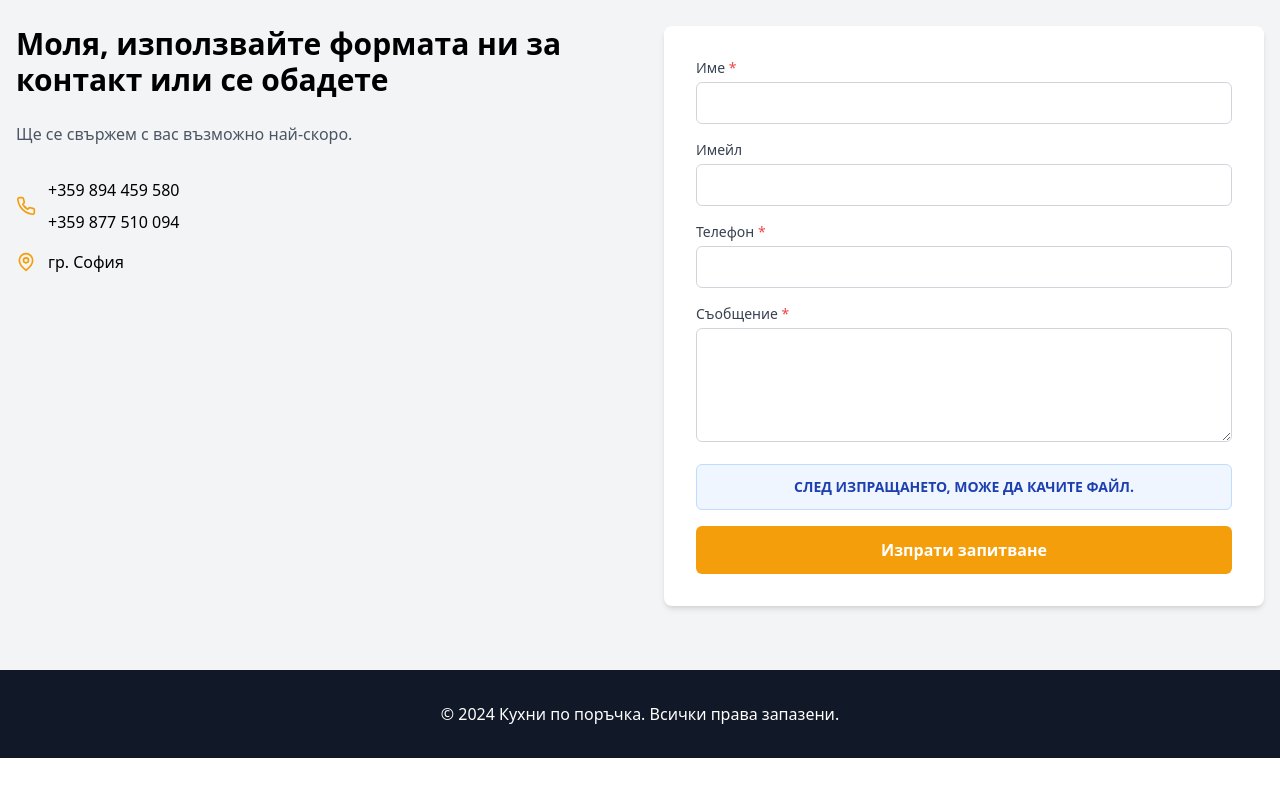
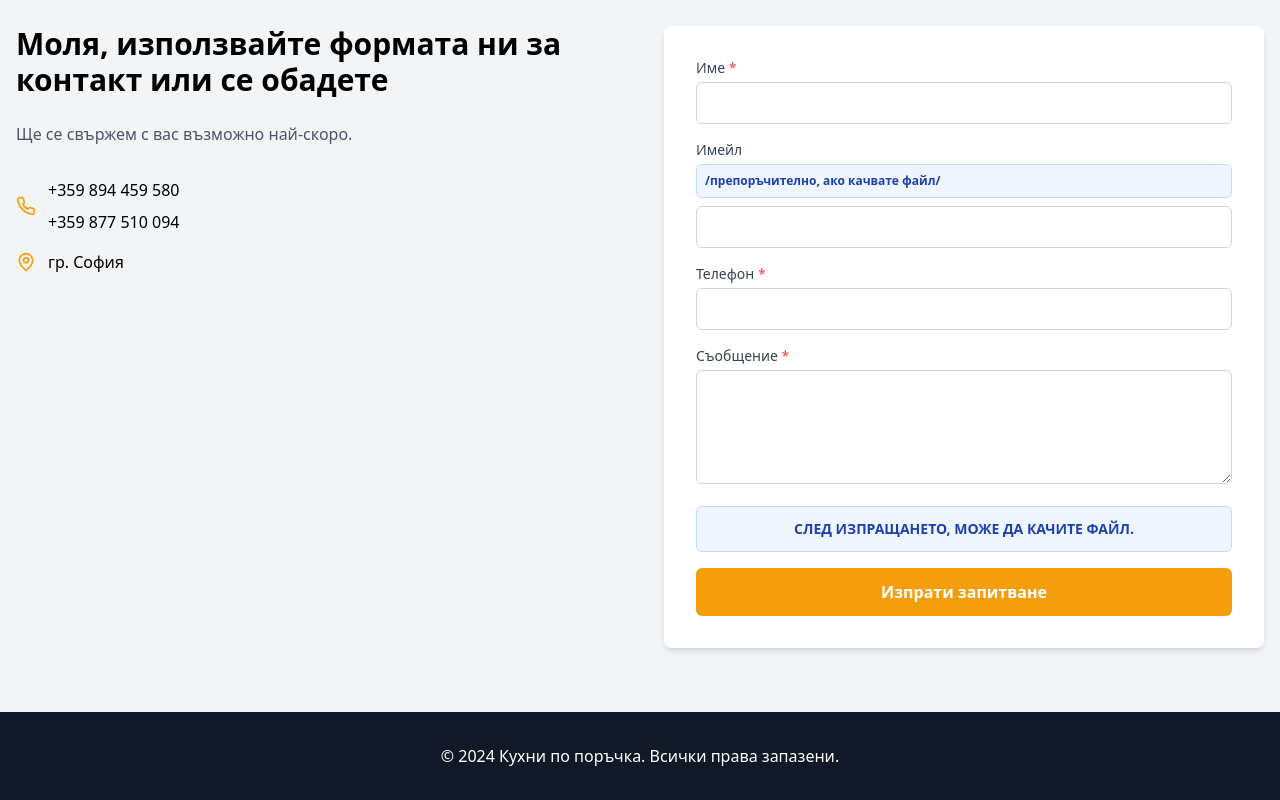
Before and after one commit to rozenro/kuhnite, a React (Vite) app: page / in a window 1280 px wide. Shown: the part 1018-1818 px from the top of the page. Before the commit the page ends 1776 px from the top, so only its background shows below. Built offline with nearby package versions, Linux system fonts and the light colour scheme.

Commit message:
Обновяване на етикета за имейл полето

```diff
--- a/src/App.tsx
+++ b/src/App.tsx
@@ -167,6 +167,9 @@ function App() {
                     <label className="block text-sm font-medium text-gray-700 mb-1">
                       Имейл
                     </label>
+                    <p className="bg-blue-50 border border-blue-200 text-blue-800 text-xs font-semibold p-2 rounded-md mb-2">
+                      /препоръчително, ако качвате файл/
+                    </p>
                     <input
                       type="email"
                       value={formData.email}
```
